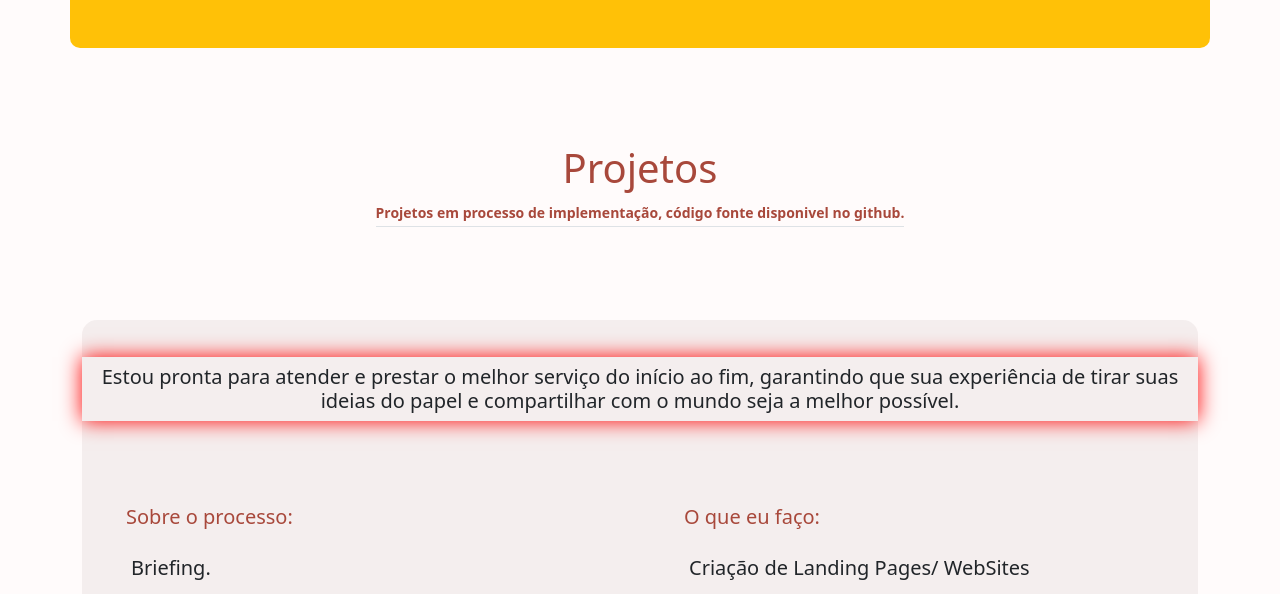
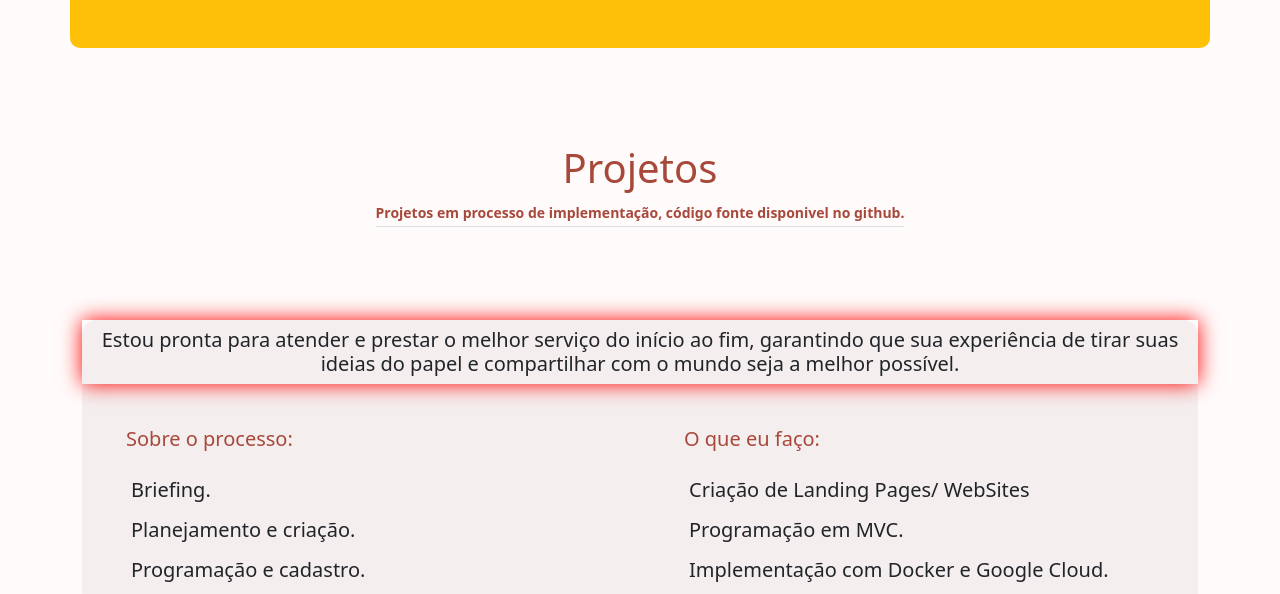
Before and after one commit to Vick-Ferreira/Portfolio2-0, a website: page Frontend/index.html in a window 1280 px wide. Shown: the part 2586-3180 px from the top of the page. Drawn offline with nearby package versions, Linux system fonts and the light colour scheme; no server answers; a web font is replaced by a local one.

Commit message:
upGrade +1

```diff
--- a/Frontend/css/estilo.scss
+++ b/Frontend/css/estilo.scss
@@ -244,7 +244,7 @@ small {
   margin-bottom: 5em;
 }
 .processos{
-height: 50vh;
+height: 100%;
 }
 //dentro do processo
 .processosMarketing{
@@ -257,6 +257,7 @@ height: 50vh;
 }
 .processosMarketing h1{
   box-shadow: 0 0 20px rgb(255, 2, 2);
+  margin-bottom: 40px;
 
 }
 
--- a/Frontend/index.html
+++ b/Frontend/index.html
@@ -5,7 +5,7 @@
     <meta name="viewport" content="width=device-width, initial-scale=1.0" />
     <meta property="og:title" content="Desenvolvedora de Software" />
     <meta property="og:description" content="Criação de websites" />
-    <meta property="og:image" content="https://drive.google.com/file/d/1ftpJAtI5r9TCntbRq0l-EfN1kTPWguG_/view?usp=drive_link" />
+    <meta property="og:image" content="https://i.imgur.com/lPJpD8v.png" />
     <meta property="og:url" content="https://vitoriaferreiradev.com.br/" />
     <link rel="stylesheet" href="./css/estilo.css" />
     <link rel="icon" href="img/favicon.ico" type="image/x-icon" />
```
Also changed, not shown: Frontend/css/estilo.css, 1 other file.
